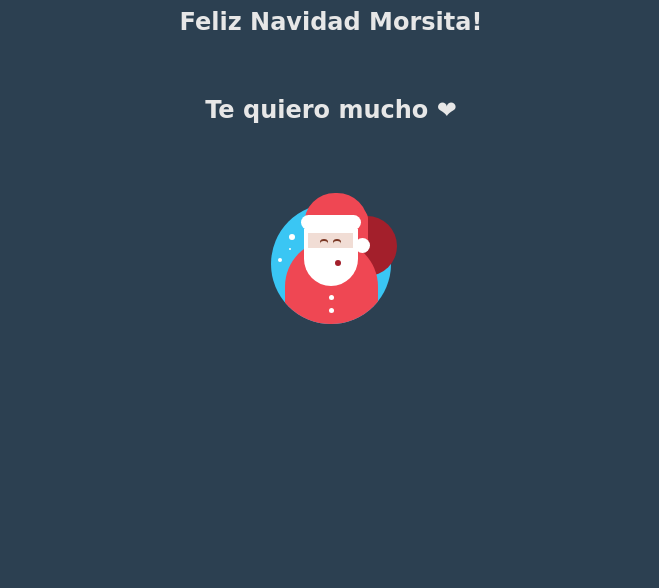
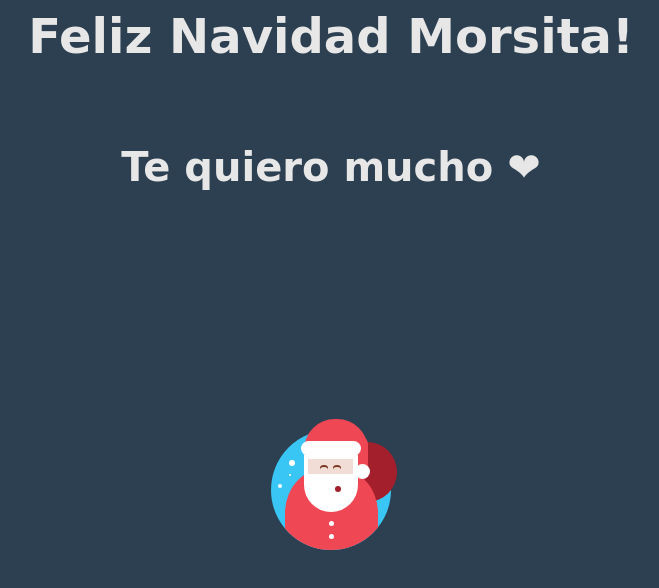
Before and after one commit to maxiprez/navidad-maruchingui, a plain HTML site: page index.html in a window 1280 px wide. Shown: the whole page, without its empty margins (309-968 px from the left). Drawn offline with Linux system fonts and the light colour scheme; a web font is replaced by a local one.

Commit message:
se ajusta tamaño

```diff
--- a/index.html
+++ b/index.html
@@ -21,14 +21,16 @@
       }
 
       .title-navidad{
+        font-size: 3rem;
         font-family: 'Mountains of Christmas', cursive;
         color: #e7e7e7;
         text-align: center;
         margin-top: 8px;
-        margin-bottom: 60px;
+        margin-bottom: 80px;
       }
 
       .subtitle-navidad{
+        font-size: 2.5rem;
         font-family: 'Mountains of Christmas', cursive;
         color: #e7e7e7;
         text-align: center;
@@ -40,7 +42,7 @@
         height:120px;
         border-radius:50%;
         position:relative;
-        top: 10%;
+        top: 30%;
         left:0;right:0;margin:0 auto;
         bottom:0;
         /* margin-top:-150px; */
```
